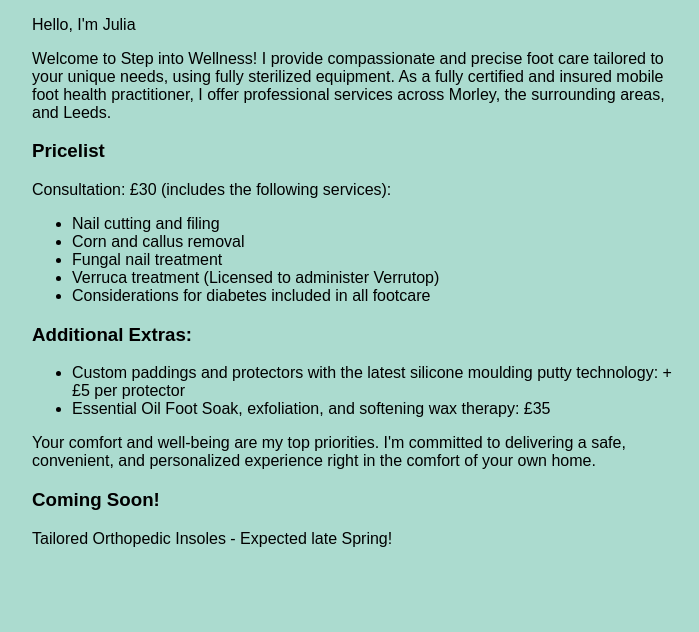
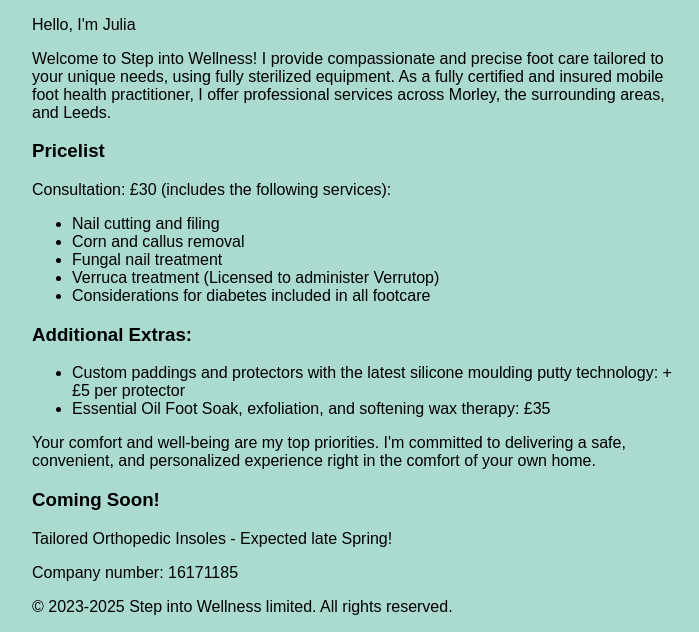
Before and after one commit to JuliaWyman/juliawyman.github.io, a plain HTML site: page index.html in a window 1280 px wide. Shown: the part 304-936 px from the top of the page, without its empty margins (288-987 px from the left). Before the commit the page ends 868 px from the top, so only its background shows below. Drawn offline with Linux system fonts and the light colour scheme.

Commit message:
Add footer to index.html

```diff
--- a/index.html
+++ b/index.html
@@ -47,4 +47,8 @@ Consultation: £30 (includes the following services):
 <p>Tailored Orthopedic Insoles - Expected late Spring!</p>
 
 </body>
+<footer>
+<p>Company number: 16171185</p>
+<p>&copy; 2023-2025 Step into Wellness limited. All rights reserved.</p>
+</footer>
 </html>
```
